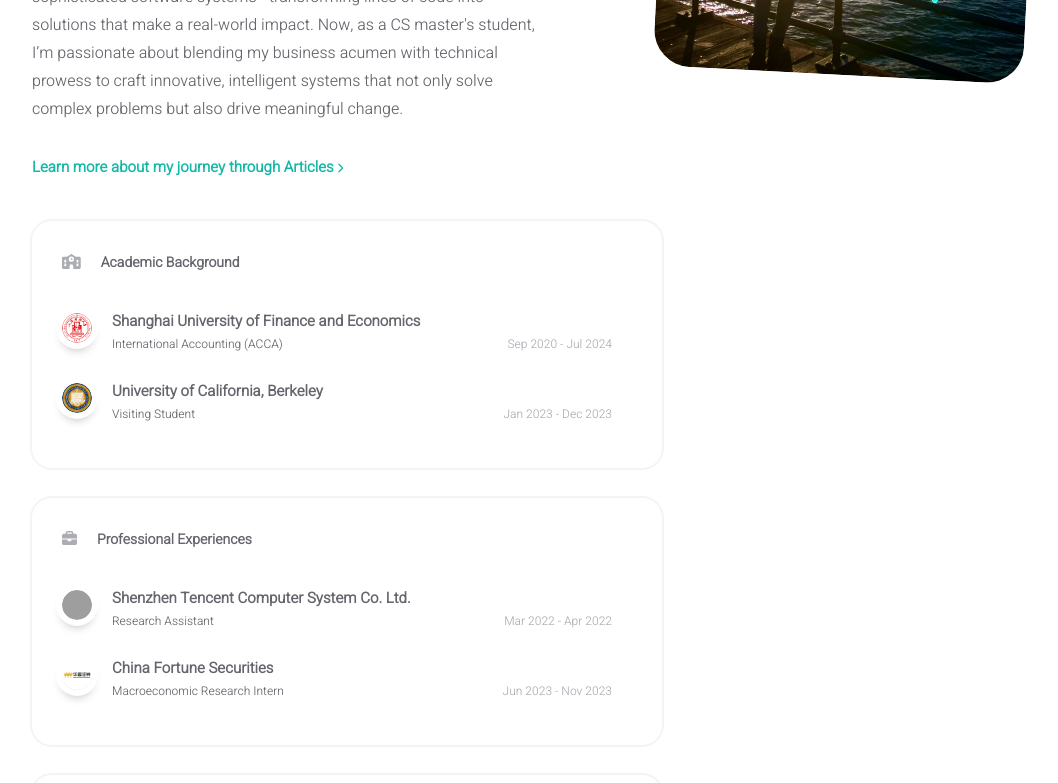
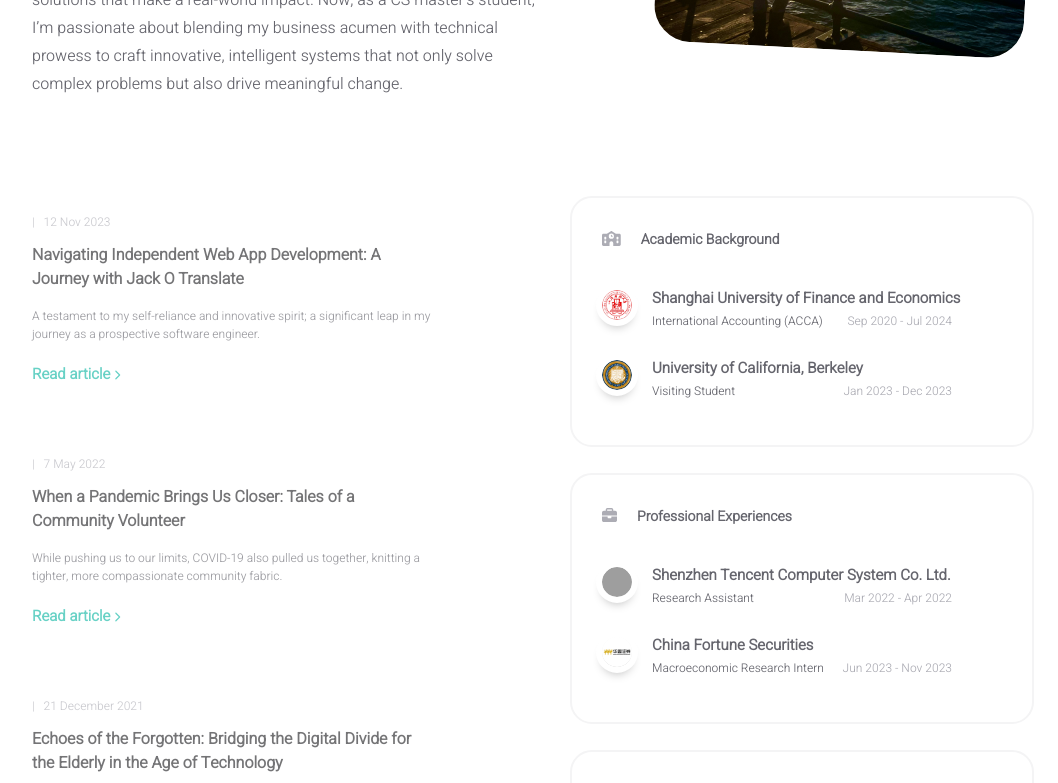
Before and after one commit to jessie-sr/myportfolio, a React (Create React App) app: page /about in a window 1280 px wide. Shown: the part 440-1223 px from the top of the page, without its empty margins (108-1166 px from the left). Built offline with nearby package versions, Linux system fonts and the light colour scheme; grey boxes are pictures that could not be loaded.

Commit message:
Updated about

```diff
--- a/src/components/common/navBar.jsx
+++ b/src/components/common/navBar.jsx
@@ -39,7 +39,7 @@ const NavBar = (props) => {
 							>
 								<Link to="/projects">Projects</Link>
 							</li>
-							<li
+							{/* <li
 								className={
 									active === "articles"
 										? "nav-item active"
@@ -47,7 +47,7 @@ const NavBar = (props) => {
 								}
 							>
 								<Link to="/articles">Articles</Link>
-							</li>
+							</li> */}
 							<li
 								className={
 									active === "contact"
--- a/src/pages/about.jsx
+++ b/src/pages/about.jsx
@@ -5,7 +5,7 @@ import NavBar from "../components/common/navBar";
 import Footer from "../components/common/footer";
 import Logo from "../components/common/logo";
 import Socials from "../components/about/socials";
-import DetailWorks from "../components/homepage/detail-works";
+import Works from "../components/homepage/works";
 import Article from "../components/homepage/article";
 
 import { Link } from "react-router-dom";
@@ -14,6 +14,7 @@ import { faChevronRight } from "@fortawesome/free-solid-svg-icons";
 
 import INFO from "../data/user";
 import SEO from "../data/seo";
+import myArticles from "../data/articles";
 
 import "./styles/about.css";
 
@@ -38,11 +39,6 @@ const About = () => {
 			<div className="page-content">
 				<NavBar active="about" />
 				<div className="content-wrapper">
-					<div className="about-logo-container">
-						{/* <div className="about-logo">
-							<Logo width={46} />
-						</div> */}
-					</div>
 
 					<div className="about-container">
 						<div className="about-main">
@@ -53,22 +49,8 @@ const About = () => {
 
 								<div className="subtitle about-subtitle">
 									{INFO.about.description}
-									<div className="homepage-article-link" style={{ marginTop: '10px', marginBottom: '20px'}}>
-										<Link to={"/articles/"}>
-											Learn more about my journey through Articles{" "}
-											<FontAwesomeIcon
-												style={{ fontSize: "10px" }}
-												icon={faChevronRight}
-											/>
-										</Link>
-									</div>
-								</div>
-
-								<div className="works">
-									<DetailWorks />
 								</div>
 							</div>
-
 							<div className="about-left-side">
 								<div className="about-image-container">
 									<div className="about-image-wrapper">
@@ -79,14 +61,33 @@ const About = () => {
 										/>
 									</div>
 								</div>
-
-								{/* <div className="about-socials">
+								<div className="about-socials-mobile">
 									<Socials />
-								</div> */}
+								</div>
 							</div>
 						</div>
-						<div className="about-socials-mobile">
-							<Socials />
+
+						<div className="homepage-after-title">
+							<div className="homepage-articles" style={{ marginTop: '15px' }}>
+								{myArticles.map((article, index) => (
+									<div
+										className="homepage-article"
+										key={(index + 1).toString()}
+									>
+										<Article
+											key={(index + 1).toString()}
+											date={article().date}
+											title={article().title}
+											description={article().description}
+											link={"/article/" + (index + 1)}
+										/>
+									</div>
+								))}
+							</div>
+
+							<div className="homepage-works">
+								<Works />
+							</div>
 						</div>
 					</div>
 					<div className="page-footer">
--- a/src/pages/homepage.jsx
+++ b/src/pages/homepage.jsx
@@ -20,7 +20,6 @@ import AllProjects from "../components/projects/allProjects";
 
 import INFO from "../data/user";
 import SEO from "../data/seo";
-import myArticles from "../data/articles";
 
 import "./styles/homepage.css";
 
@@ -178,29 +177,6 @@ const Homepage = () => {
 							<AllProjects />
 						</div>
 
-						<div className="homepage-after-title">
-							<div className="homepage-articles"  style={{ marginTop: '15px'}}>
-								{myArticles.map((article, index) => (
-									<div
-										className="homepage-article"
-										key={(index + 1).toString()}
-									>
-										<Article
-											key={(index + 1).toString()}
-											date={article().date}
-											title={article().title}
-											description={article().description}
-											link={"/article/" + (index + 1)}
-										/>
-									</div>
-								))}
-							</div>
-
-							<div className="homepage-works">
-								<Works />
-							</div>
-						</div>
-
 						<div className="page-footer">
 							<Footer />
 						</div>
```
